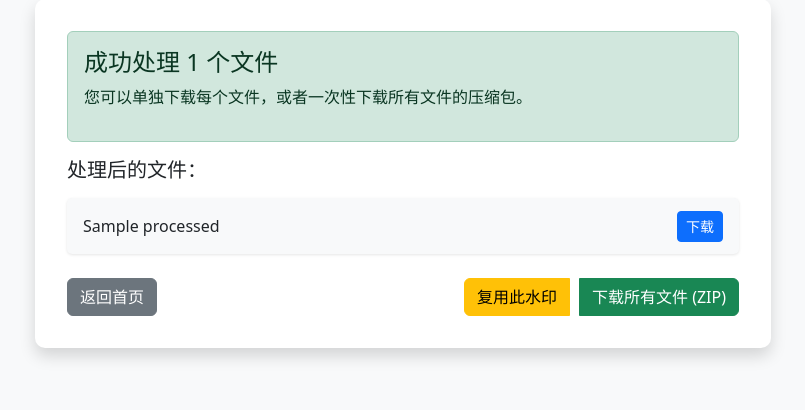
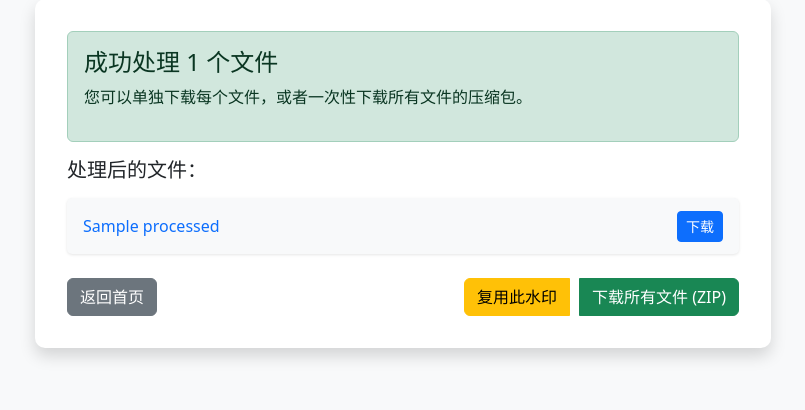
Before and after one commit to xiafei571/semoPDFwatermark, a FastAPI app: template templates/result.html in a window 1280 px wide. Shown: the part 151-561 px from the top of the page, without its empty margins (237-1042 px from the left). Run offline with FastAPI, Linux system fonts and the light colour scheme; the template is opened without the code that fills it: most values are stand-ins (such as "Sample title", 1, 10 or a date in 2020).

Commit message:
优化手机端

```diff
--- a/app.py
+++ b/app.py
@@ -8,6 +8,7 @@
 from fastapi.templating import Jinja2Templates
 from fastapi.staticfiles import StaticFiles
 import uvicorn
+from urllib.parse import quote
 
 from semoPDFwatermark import PDFWatermarker
 from config.app_config import APP_VERSION
@@ -180,16 +181,29 @@
 
 
 @app.get("/download/{session_id}/{filename}")
-async def download_file(session_id: str, filename: str):
+async def download_file(session_id: str, filename: str, request: Request):
     """下载处理后的文件"""
     file_path = os.path.join("results", session_id, filename)
     if not os.path.exists(file_path):
         return {"error": "文件不存在"}
 
+    # 获取请求头中的Referer，检查是否带有download参数
+    referer = request.headers.get("referer", "")
+    is_download = "download" in referer or request.headers.get("sec-fetch-dest") == "download"
+
+    headers = {}
+    if is_download:
+        # 如果是下载请求，设置Content-Disposition为attachment
+        headers["Content-Disposition"] = f"attachment; filename*=UTF-8''{quote(filename)}"
+    else:
+        # 如果是预览请求，设置Content-Disposition为inline
+        headers["Content-Disposition"] = f"inline; filename*=UTF-8''{quote(filename)}"
+
     return FileResponse(
         file_path,
         media_type="application/pdf",
-        filename=filename
+        filename=filename,
+        headers=headers
     )
 
 
@@ -213,13 +227,19 @@
     with zipfile.ZipFile(zip_path, 'w', zipfile.ZIP_DEFLATED) as zipf:
         for file in files:
             file_path = os.path.join(session_dir, file)
-            if os.path.isfile(file_path):
+            if os.path.isfile(file_path) and not file.endswith("config.json"):
                 zipf.write(file_path, arcname=file)
+
+    # 设置响应头，确保作为附件下载
+    headers = {
+        "Content-Disposition": f"attachment; filename*=UTF-8''{quote(zip_filename)}"
+    }
 
     return FileResponse(
         zip_path,
         media_type="application/zip",
-        filename=zip_filename
+        filename=zip_filename,
+        headers=headers
     )
 
 
--- a/templates/result.html
+++ b/templates/result.html
@@ -40,6 +40,18 @@
             margin-bottom: 0.8rem;
             box-shadow: 0 1px 3px rgba(0,0,0,0.1);
         }
+        .file-link {
+            color: #0d6efd;
+            text-decoration: none;
+            max-width: 70%;
+            overflow: hidden;
+            text-overflow: ellipsis;
+            white-space: nowrap;
+        }
+        .file-link:hover {
+            text-decoration: underline;
+            color: #0a58ca;
+        }
         .btn-group {
             display: flex;
             gap: 10px;
@@ -78,8 +90,10 @@
                     <div class="files-list mb-4">
                         {% for result in results %}
                         <div class="file-item">
-                            <span>{{ result.processed }}</span>
-                            <a href="{{ result.download_url }}" class="btn btn-sm btn-primary" download>
+                            <a href="{{ result.download_url }}" target="_blank" class="file-link">
+                                {{ result.processed }}
+                            </a>
+                            <a href="{{ result.download_url }}" class="btn btn-sm btn-primary" download="{{ result.processed }}">
                                 下载
                             </a>
                         </div>
@@ -90,7 +104,7 @@
                         <a href="/" class="btn btn-secondary">返回首页</a>
                         <div class="btn-group">
                             <a href="/regenerate/{{ session_id }}" class="btn btn-warning">复用此水印</a>
-                            <a href="/download-all/{{ session_id }}" class="btn btn-success" download>
+                            <a href="/download-all/{{ session_id }}" class="btn btn-success" download="watermarked_pdfs.zip">
                                 下载所有文件 (ZIP)
                             </a>
                         </div>
```
